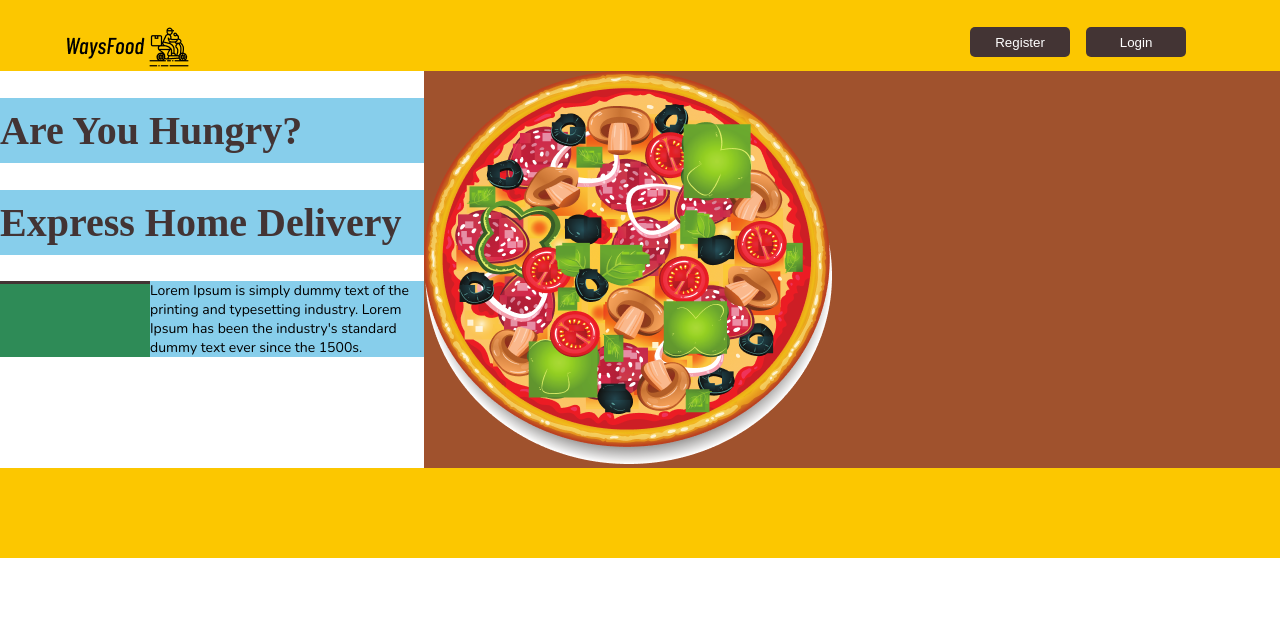
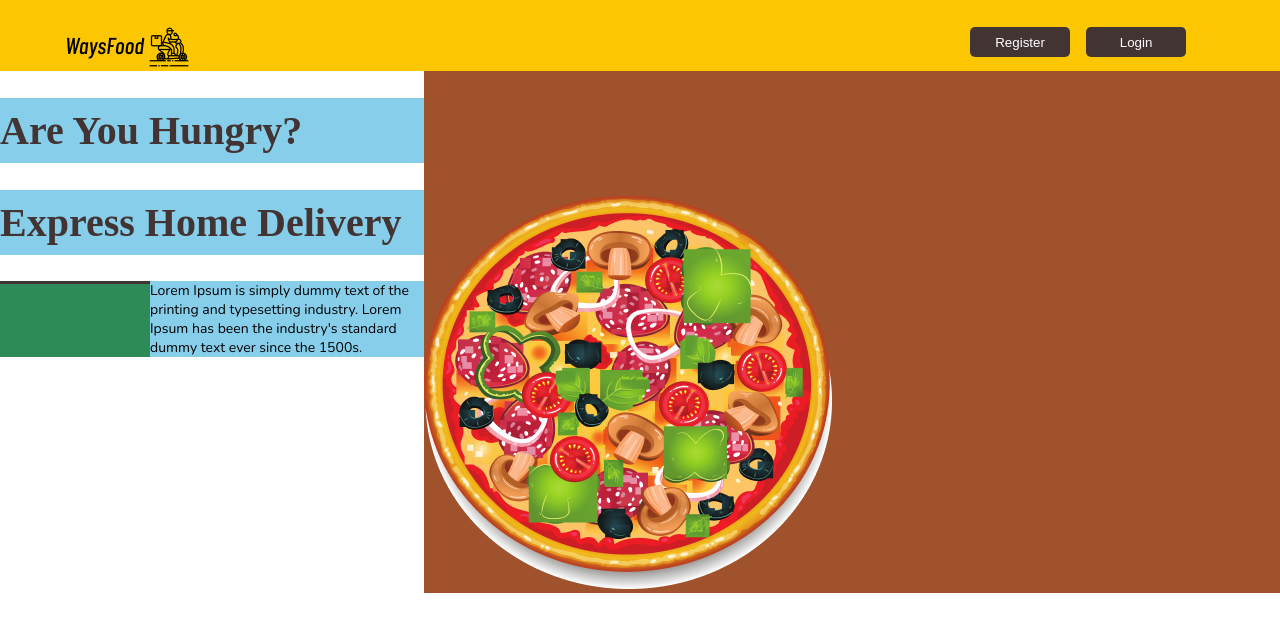
Before and after one commit to rizaruved/waysfood, a React (Create React App) app: page / in a window 1280 px wide. Shown: the top 632 px of the page. Built offline with nearby package versions, Linux system fonts and the light colour scheme; a web font is replaced by a local one.

Commit message:
/ ‘src/App.css’

```diff
--- a/src/App.css
+++ b/src/App.css
@@ -82,5 +82,5 @@
 }
 
 .mainImage {
-
+  margin-top: 125px;
 }
```
